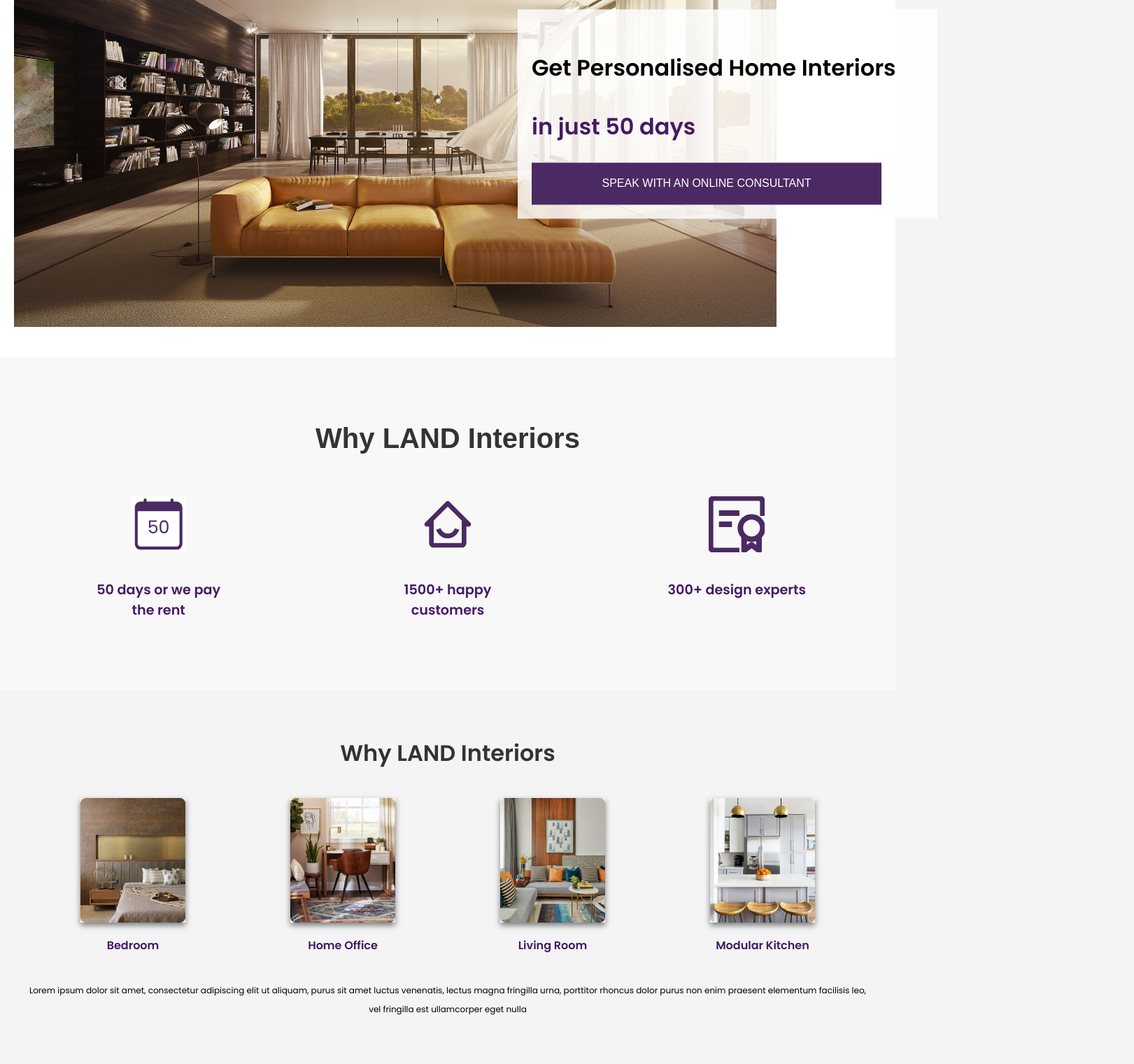
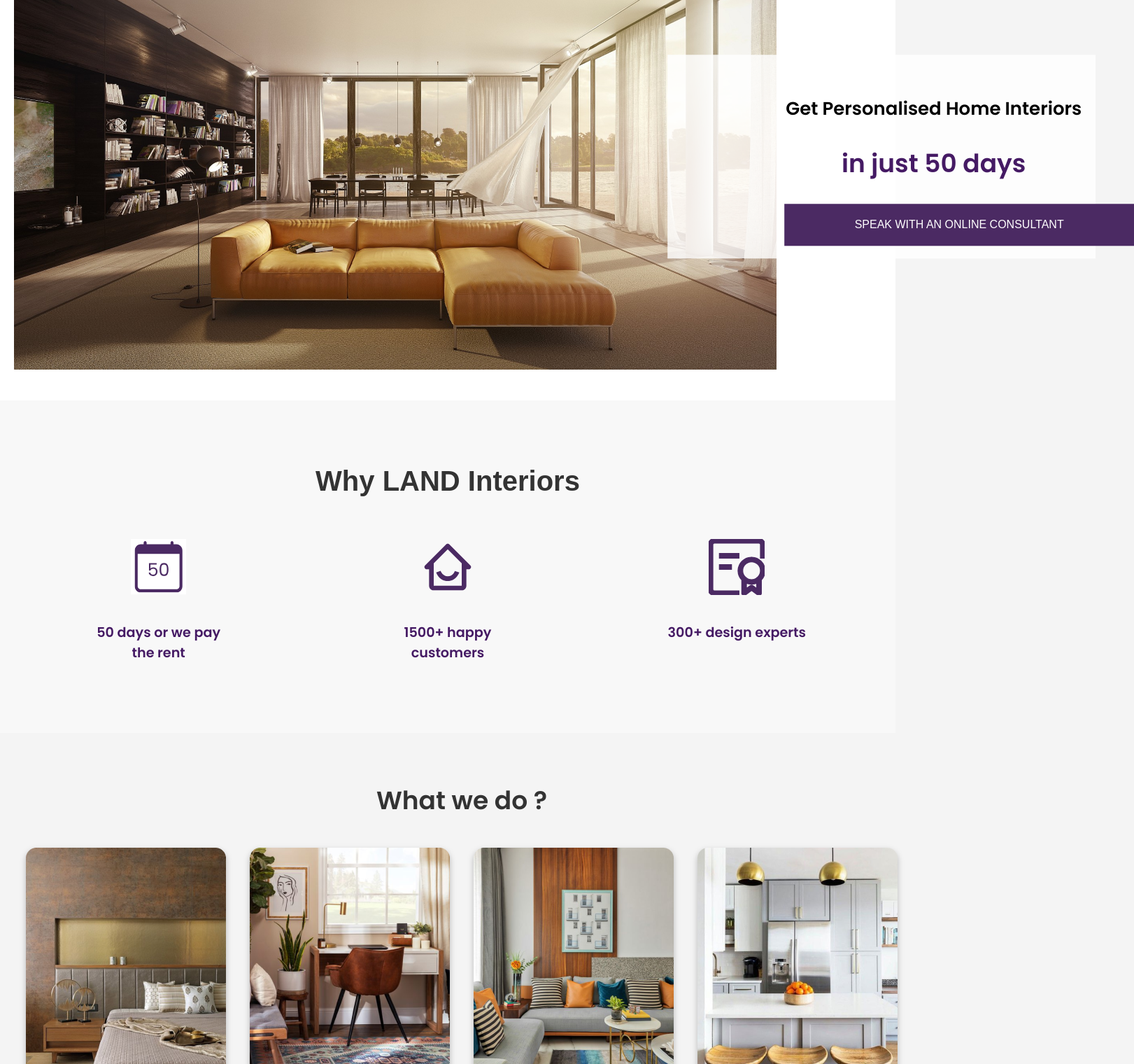
Before and after one commit to abuelkheir/OnePageWebsite-ReactJS, a React (Create React App) app in the folder Application/cobergsite/: page / in a window 1280 px wide. Shown: the part 320-1840 px from the top of the page at 70% size, 1621 px wide, since content can reach past the window. Built offline with nearby package versions, Linux system fonts and the light colour scheme.

Commit message:
fixed sizes and some ui issues in three sections ,

```diff
--- a/Application/cobergsite/src/Components/Header.js
+++ b/Application/cobergsite/src/Components/Header.js
@@ -26,7 +26,8 @@ const Logo = styled.div`
 `;
 
 const LogoImage = styled.img`
-  height: 50px; /* Adjust height as needed */
+  height: 111px; /* Adjust height as needed */
+  width: 111px;
 `;
 
 const RightBar = styled.div`
@@ -38,12 +39,14 @@ const JoinUs = styled.div`
   font-size: 1rem;
   color: #451a64;
   margin-left: 20px;
+  font-weight: 500;
 `;
 
 const Partner = styled.div`
   font-size: 1rem;
   color: #451a64;
   margin-left: 290px;
+  font-weight: 500;
 `;
 
 const Navigation = styled.nav`
@@ -62,6 +65,8 @@ const NavigationItem = styled.li`
   font-size: 1rem;
   color: black;
   margin: 0 80px;
+  font-weight: 400;
+  font-style: normal;
 `;
 
 const Header = () => {
--- a/Application/cobergsite/src/Components/MainSection.js
+++ b/Application/cobergsite/src/Components/MainSection.js
@@ -25,11 +25,12 @@ const MainText = styled.div`
   position: absolute;
   top: 50%;
   left: 60%;
-  transform: translate(0%, -50%);
-  background-color: rgba(255, 255, 255, 0.82); /* White with 82% opacity */
-  padding: 20px;
-  width: 50%;
-  text-align: left;
+  transform: translate(35%, -50%);
+  background-color: rgba(255, 255, 255, 0.82);
+  padding: 18px;
+  padding-left: 167px;
+  width: 51%;
+  text-align: center;
   font-family: "Poppins", sans-serif;
   box-sizing: border-box;
   display: flex;
@@ -37,27 +38,32 @@ const MainText = styled.div`
   justify-content: center;
 `;
 
-/*
-/* Rectangle 2
+const Title = styled.h1`
+  margin-top: 40px;
+  font-size: 26px;
+  color: #000;
+`;
+/* Get personalised home interiors
 
 position: absolute;
-width: 997px;
-height: 404px;
-left: 942px;
-top: 447px;
+width: 576px;
+height: 54px;
+left: 1127px;
+top: 508px;
 
-background: rgba(255, 255, 255, 0.82);
 
+font-family: 'Poppins';
+font-style: normal;
+font-weight: 400;
+font-size: 36px;
+line-height: 54px;
+/* identical to box heightS
+
+color: #000000;
 */
 
-const Title = styled.h1`
-  margin-top: 40px;
-  font-size: 2rem;
-  color: #000;
-`;
-
 const Subtitle = styled.h2`
-  font-size: 2rem;
+  font-size: 36px;
   color: #451a64;
   margin-top: 10px;
 `;
@@ -71,6 +77,7 @@ const ConsultantButton = styled.button`
   background-color: #4b2a63;
   border: none;
   cursor: pointer;
+  justify-content: center;
 `;
 
 const MainSection = () => {
--- a/Application/cobergsite/src/Components/WhatWeDoSection.js
+++ b/Application/cobergsite/src/Components/WhatWeDoSection.js
@@ -19,14 +19,14 @@ const images = [
 
 const WhatWeDoContainer = styled.div`
   width: 100%;
-  max-width: 1200px;
+  max-width: 1500px;
   text-align: center;
   padding: 40px 20px;
   margin: 0 auto; /* Set left and right margins to auto */
 `;
 
 const WhyLandTitle = styled.h2`
-  font-size: 2rem;
+  font-size: 36px;
   color: #333;
   margin-bottom: 30px;
   font-family: "Poppins", sans-serif; /* Use Poppins font */
@@ -46,15 +46,14 @@ const ImageItemContainer = styled.div`
 `;
 
 const ImageItem = styled.img`
-  width: 150px;
-  height: auto;
-
-  radius: 15;
-  box-shadow: 0 4px 8px rgba(0, 0, 0, 0.5);
+  width: 286px;
+  height: 340px;
+  // border-radius: 5px; /* Assuming your images have a 5px border radius */
+  filter: drop-shadow(0px 4px 4px rgba(0, 0, 0, 0.25));
 `;
 
 const ImageSubtitle = styled.p`
-  font-size: 1rem;
+  font-size: 24px;
   color: #451a64;
   margin-top: 20px;
   font-family: "Poppins", sans-serif; /* Use Poppins font */
@@ -65,7 +64,7 @@ const Paragraph = styled.p`
   font-family: "Poppins";
   font-style: normal;
   font-weight: 400;
-  font-size: 12px;
+  font-size: 18px;
   line-height: 27px;
   text-align: center;
   color: #000000;
@@ -74,7 +73,7 @@ const Paragraph = styled.p`
 const WhatWeDoSection = () => {
   return (
     <WhatWeDoContainer>
-      <WhyLandTitle>Why LAND Interiors</WhyLandTitle>
+      <WhyLandTitle>What we do ?</WhyLandTitle>
       <ImagesContainer>
         {images.map((image, index) => (
           <ImageItemContainer key={index}>
```
Also changed, not shown: 1 other file (tests, documents, lock files or other folders).
